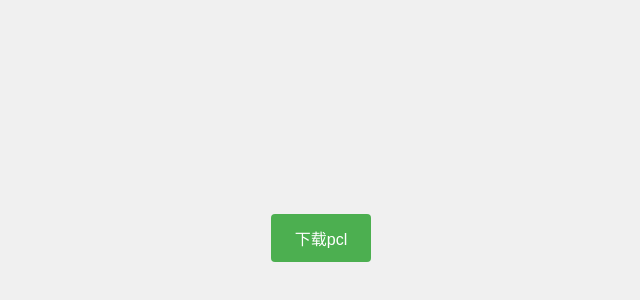
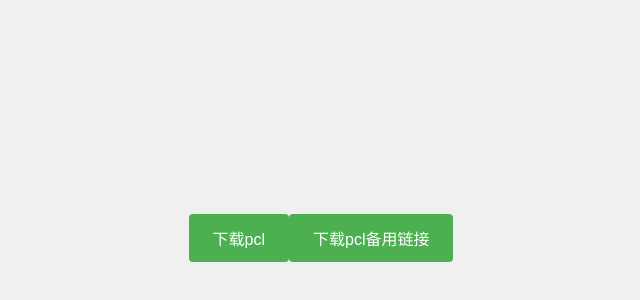
Before and after one commit to xiaolongcml/xiaolongcml.github.io, a plain HTML site: page index.html in a window 1280 px wide. Shown: the part 162-462 px from the top of the page, without its empty margins (319-959 px from the left). Drawn offline with Linux system fonts and the light colour scheme.

Commit message:
Update download button links in index.html

```diff
--- a/index.html
+++ b/index.html
@@ -30,6 +30,7 @@
     </style>
 </head>
 <body>
-    <button onclick="window.location.href='https://github.com/PCL-Community/PCL2-CE/releases/download/2.13.3/PCL2_CE_Release_x64.exe'">下载pcl</button>
+    <button onclick="window.location.href='https://ghfast.top/https://github.com/PCL-Community/PCL2-CE/releases/download/2.13.3/PCL2_CE_Release_x64.exe'">下载pcl</button>
+    <button onclick="window.location.href='https://github.com/PCL-Community/PCL2-CE/releases/download/2.13.3/PCL2_CE_Release_x64.exe'">下载pcl备用链接</button>
 </body>
 </html>
```
